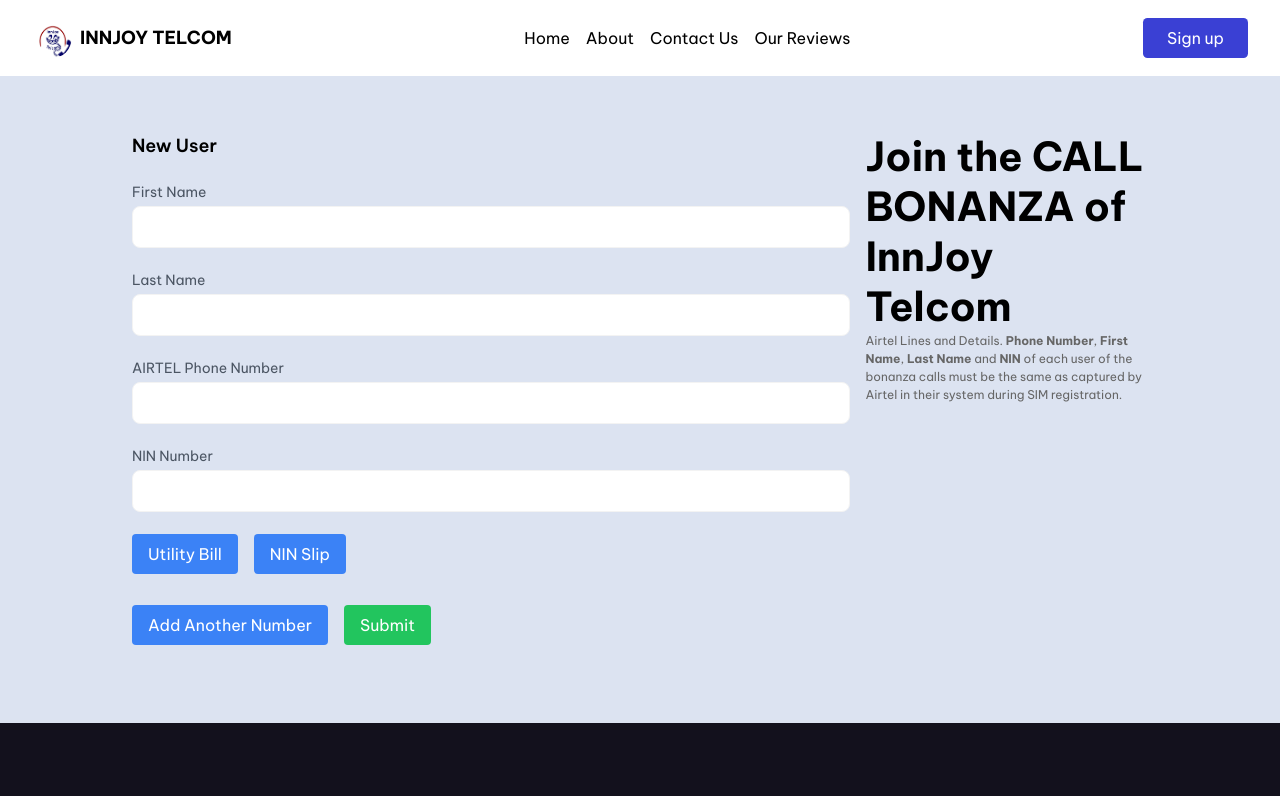
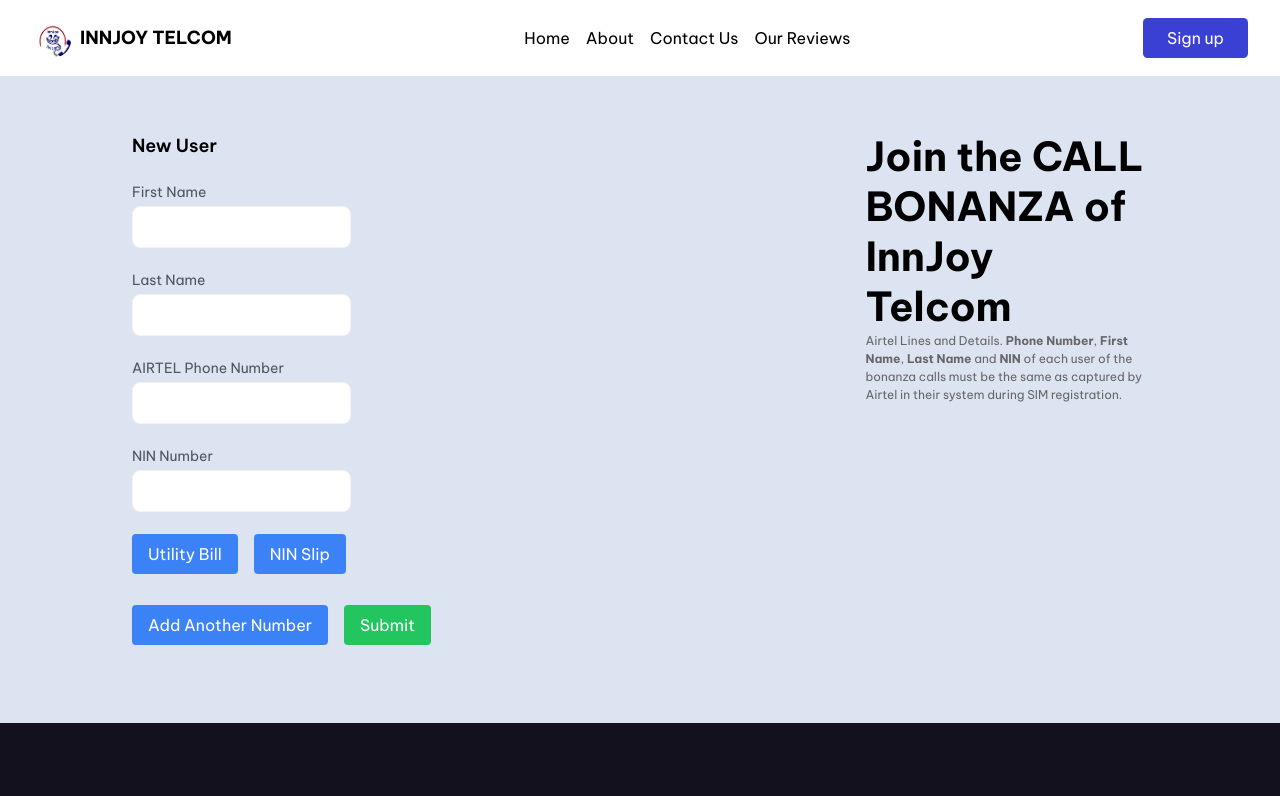
Before and after one commit to cyberohn2/InnjoyTelcom, a React (Vite) app: page /sign-up in a window 1280 px wide. Shown: the top 796 px of the page. Built offline with nearby package versions, Linux system fonts and the light colour scheme.

Commit message:
fixed: layout bug

```diff
--- a/src/Components/SignupForm.jsx
+++ b/src/Components/SignupForm.jsx
@@ -4,7 +4,7 @@
     return (
         <div className="mb-[22px] flex flex-col gap-[22px]">
             <p className="text-lg font-semibold">New User</p>
-            <div className="flex flex-col">
+            <div className="flex flex-col items-start">
                     <label className="mb-1 block text-gray-600 text-sm" htmlFor={`firstName-${index}`}>First Name</label>
                 <div className="flex gap-2 p-2 rounded-lg bg-white border border-[#F3F3F3] ">
                     <input
@@ -18,7 +18,7 @@
                 </div>
                 {errors.firstName && <p className="text-[#ff4545] text-sm font-semibold">{errors.firstName}</p>}
             </div>
-            <div className=" flex flex-col">
+            <div className=" flex flex-col items-start">
                     <label className="mb-1 block text-gray-600 text-sm" htmlFor={`lastName-${index}`}>Last Name</label>
                 <div className="flex gap-2 p-2 rounded-lg bg-white border border-[#F3F3F3] ">
                     <input
@@ -32,7 +32,7 @@
                 </div>
                 {errors.lastName && <p className="text-[#ff4545] text-sm font-semibold">{errors.lastName}</p>}
             </div>
-            <div className="flex flex-col">
+            <div className="flex flex-col items-start">
                     <label className="mb-1 block text-gray-600 text-sm" htmlFor={`phoneNumber-${index}`}>AIRTEL Phone Number</label>
                 <div className="flex gap-2 p-2 rounded-lg bg-white border border-[#F3F3F3] ">
                     <input
@@ -46,7 +46,7 @@
                 </div>
                 {errors.phoneNumber && <p className="text-[#ff4545] text-sm font-semibold">{errors.phoneNumber}</p>}
             </div>
-            <div className="flex flex-col">
+            <div className="flex flex-col items-start">
                     <label className="mb-1 block text-gray-600 text-sm" htmlFor={`nin-${index}`}>NIN Number</label>
                 <div className="flex gap-2 p-2 rounded-lg bg-white border border-[#F3F3F3]">
                     <input
```
